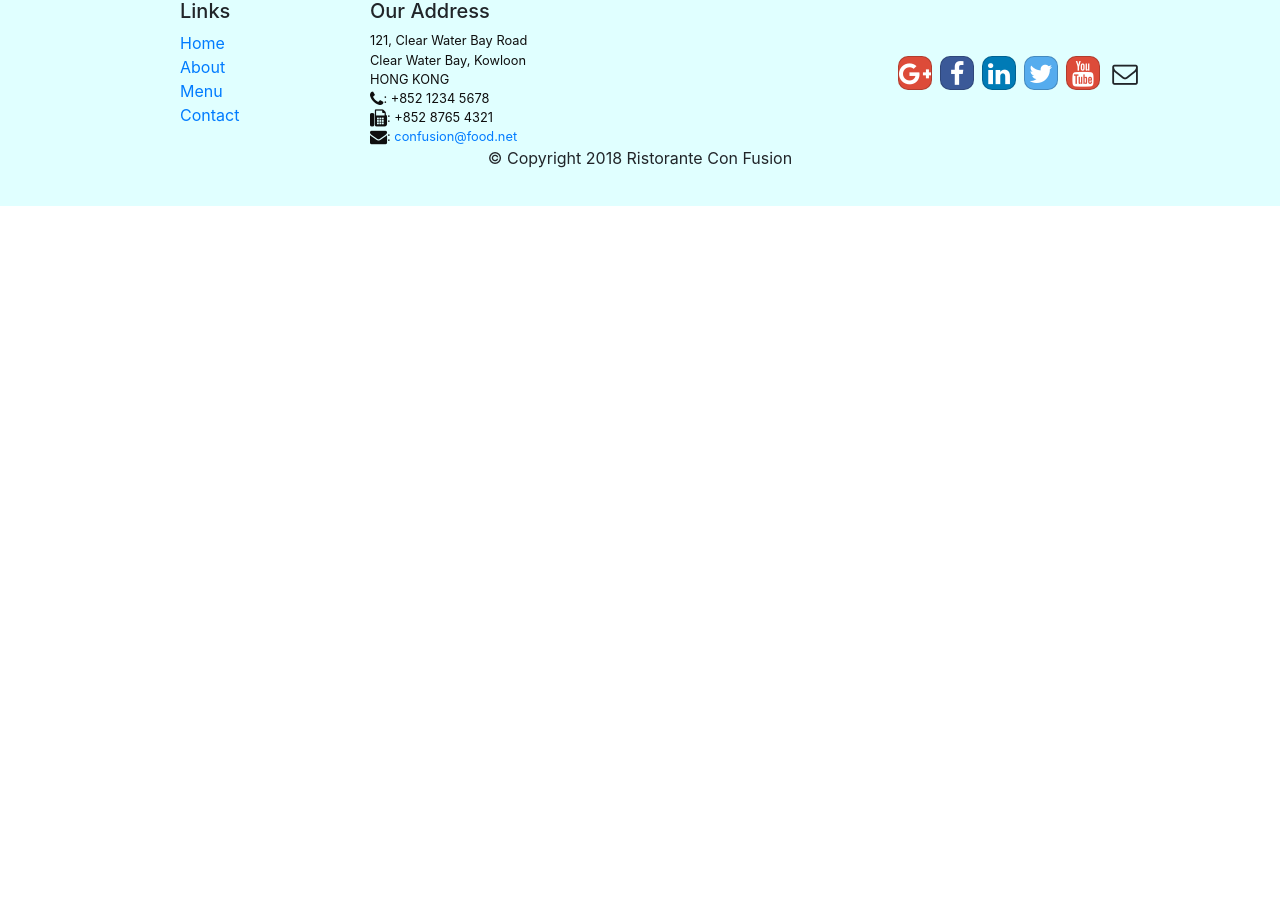
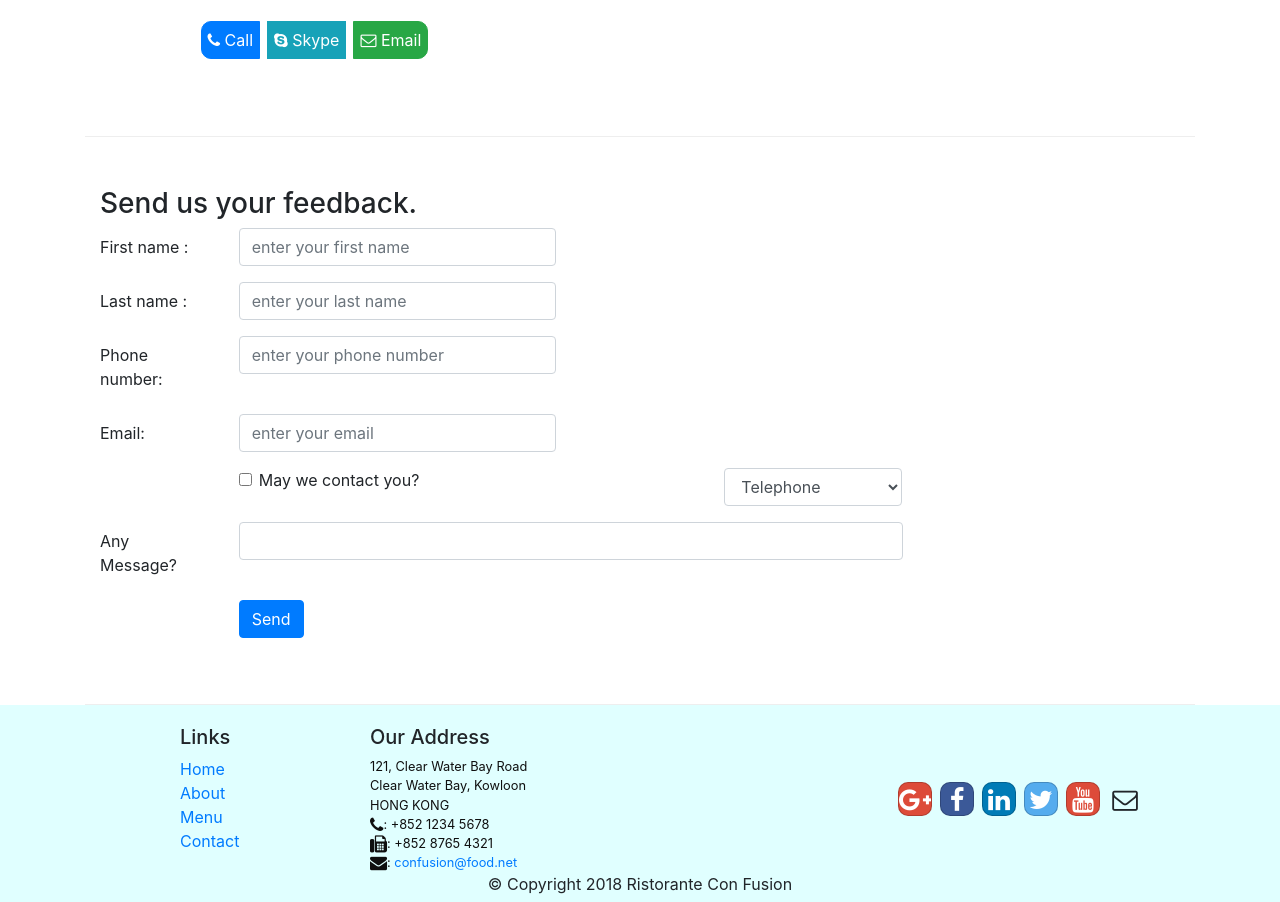
Before and after one commit to spyder204/Coursera-React, a React (Create React App) app: page /contactus in a window 1280 px wide. Shown: the part 720-1622 px from the top of the page. Before the commit the page ends 926 px from the top, so only its background shows below. Built offline with nearby package versions, Linux system fonts and the light colour scheme.

Commit message:
Controlled Forms

```diff
--- a/src/App.css
+++ b/src/App.css
@@ -1,5 +1,7 @@
-margin:0px auto;
-padding:0px auto;
+
+@media(min-width: 700px){
+
+}
 
 .row-content {
 margin:0px auto;
--- a/src/components/ContactComponent.js
+++ b/src/components/ContactComponent.js
@@ -1,8 +1,53 @@
 import React from 'react';
-import {Breadcrumb, BreadcrumbItem} from 'reactstrap';
+import {Breadcrumb, BreadcrumbItem, Button, Form, FormGroup, Label, Input, Col} from 'reactstrap';
 import {Link} from 'react-router-dom';
-function Contact(props) {
-    return(
+
+
+// for forms === we need a class component as we need to store the state of the form in our contact component
+
+class Contact extends React.Component{
+
+    //to store state, create a constructor
+    constructor(props){
+        super(props);
+
+        this.state = {
+            firstName:'',
+            lastName:'',
+            phone:'',
+            email:'',
+            agree:false,
+            contactType:'Tel.',
+            message:''
+        }
+
+        this.handleSubmit = this.handleSubmit.bind(this);
+        this.handleInputChange = this.handleInputChange.bind(this);
+    }
+
+    handleInputChange(event){
+        const target = event.target; // event carries which particular input has been changed
+        const value = target.type === 'checkbox' ? target.checked : target.value;
+        // if it is a checkbox, then the value is retrieved from target.checked, else from target.value
+        const name = target.name;
+
+        this.setState({
+            [name] : value
+
+        });
+
+    }
+
+    handleSubmit(event){
+        console.log("Current state is ", JSON.stringify( this.state));
+        alert('Current State is: ' + JSON.stringify(this.state));
+        event.preventDefault(); // to prevent the default behavior if the event is not handled
+
+    }
+
+
+    render(){
+     return(
         <div className="container">
             <div className='row'>
                <Breadcrumb>
@@ -44,8 +89,92 @@
                     </div>
                 </div>
             </div>
+            <div className='row row-content'>
+                <div className='col-12'>
+                    <h3>Send us your feedback.</h3>
+                </div>
+                <div className='col-12 col-md-9'>
+                    <Form onSubmit ={this.submit}>
+                        {// md ={2}--from medium to XL sizes, it occupies two columns
+                        }
+                        <FormGroup row>
+                            <Label htmlfor='firstName' md={2}>First name : </Label>
+                            <Col md= {5}>
+                                {
+                                    //equivalent to a div with className= 'col-md-5'
+                                    // for medium to  XL sizes, this would form a column
+                                }
+                                <Input type = 'text' id='firstName' name ='firstName' placeholder='enter your first name' value ={this.state.firstName}
+                                onChange={this.handleInputChange} />
+                            </Col>
+                        </FormGroup>
+
+                        <FormGroup row>
+                            <Label htmlfor='lastName' md={2}>Last name : </Label>
+                            <Col md= {5}>
+                                <Input type = 'text' id='lastName' name ='lastName' placeholder='enter your last name' value ={this.state.lastName}  onChange={this.handleInputChange}/>
+                            </Col>
+                        </FormGroup>
+
+                        <FormGroup row>
+                            <Label htmlfor='phone' md={2}>Phone number: </Label>
+                            <Col md= {5}>
+                                <Input type = 'tel' id='phone' name ='phone' placeholder='enter your phone number' value ={this.state.phone}  onChange={this.handleInputChange}/>
+                            </Col>
+                        </FormGroup>
+
+                       <FormGroup row>
+                            <Label htmlfor='email' md={2}>Email: </Label>
+                            <Col md= {5}>
+                                <Input type = 'text' id='email' name ='email' placeholder='enter your email' value ={this.state.email}  onChange={this.handleInputChange}/>
+                            </Col>
+                        </FormGroup>
+
+                        <FormGroup row>
+                            <Col md = {{
+                                size:6,
+                                offset:2
+                                //occupies 2 columns
+                                }}>
+                                <FormGroup check>
+                                    <label check>
+                                        <Input type ='checkbox' name ='agree' checked={this.state.agree} onChange= {this.handleInputChange} />
+                                        May we contact you?
+                                    </label>
+                                </FormGroup>
+
+                            </Col>
+                            <Col md = {{size:3, offset:1}}>
+                                <Input type = 'select' name ='contactType' value ={this.state.contactType}  onChange={this.handleInputChange}>
+                                    <option> Telephone</option>
+                                    <option>Email</option>
+                                </Input>
+                            </Col>
+                        </FormGroup>
+
+                        <FormGroup row>
+                            <Label htmlfor='feedback' md={2}>Any Message?</Label>
+                            <Col md= {10}>
+                                <Input type = 'text' id='message' name ='message' placeholder='' row='1' value ={this.state.message}  onChange={this.handleInputChange}/>
+                            </Col>
+                        </FormGroup>
+
+                        <FormGroup row>
+                                <Col md = {{ size:10, offset:2}}>
+                                    <Button type ='submit' color='primary' onClick={this.handleSubmit}>
+                                        Send
+                                    </Button>
+                                </Col>
+                        </FormGroup>
+
+                    </Form>
+
+                </div>
+            </div>
         </div>
     );
+
+    }
 }
 
 export default Contact;
```
